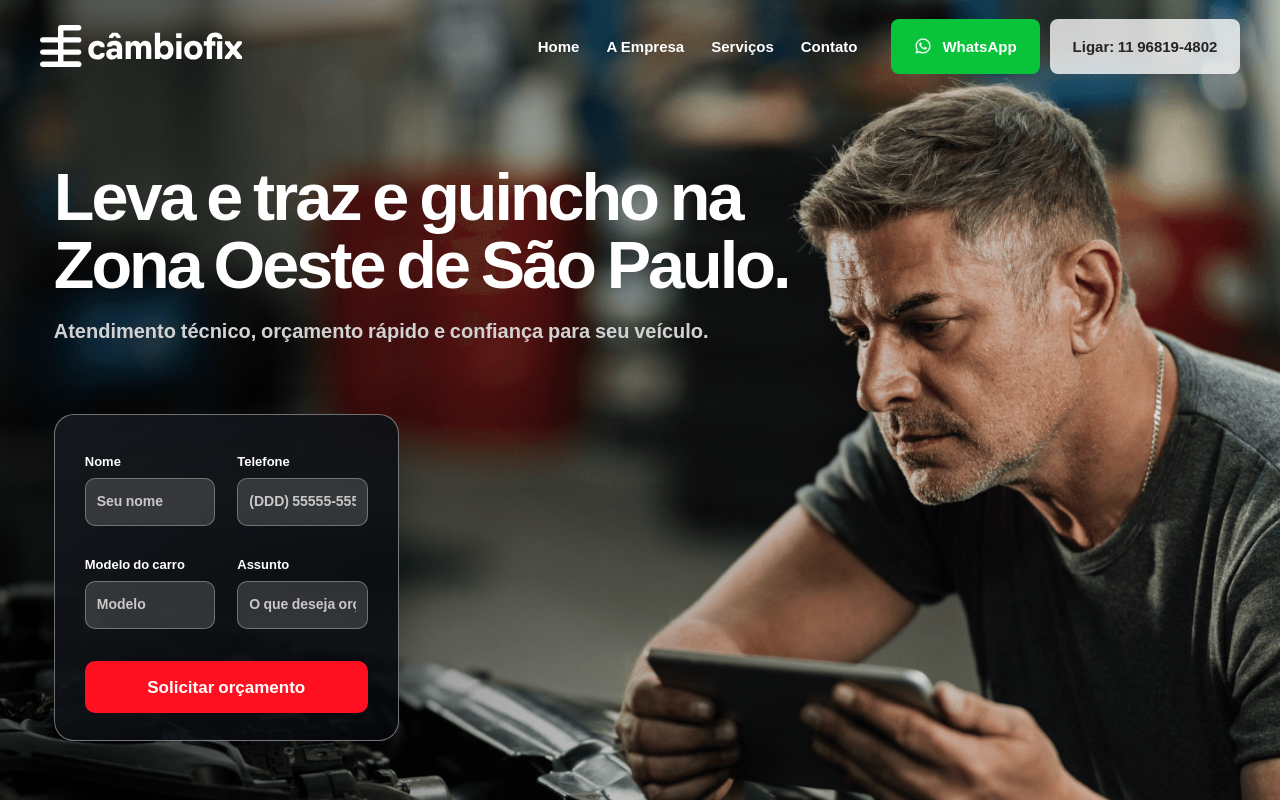
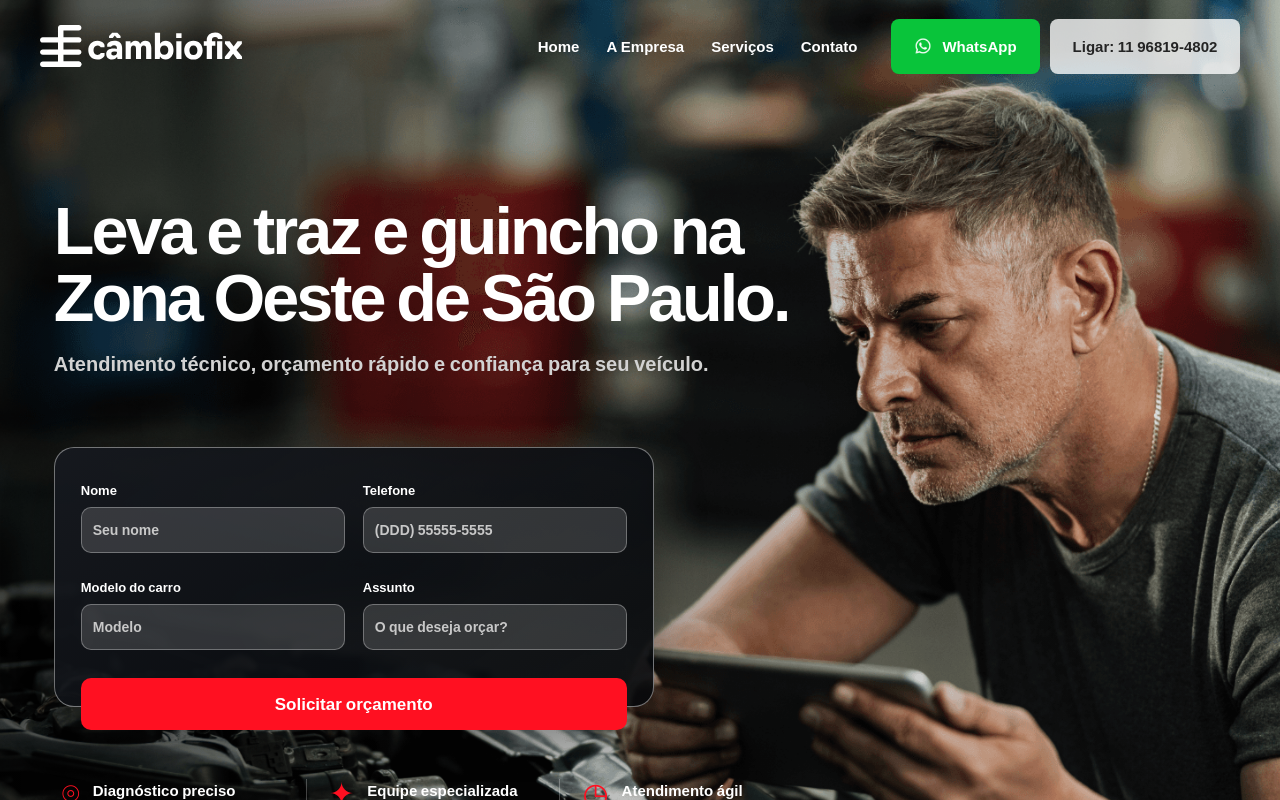
Before and after one commit to sidneirocha/cambiofix, a React (Vite) app: page / in a window 1280 px wide. Shown: the top 800 px of the page. Built offline with nearby package versions, Linux system fonts and the light colour scheme.

Commit message:
Set desktop quote form dimensions

```diff
--- a/src/styles.css
+++ b/src/styles.css
@@ -618,6 +618,23 @@ footer>div button:hover,footer>div button:focus-visible,
 
 /* Mobile overrides kept last so they win over the legacy responsive rules above. */
 /* FINAL-MOBILE-OVERRIDES */
+@media(min-width:801px){
+  .hero-content .quote-card{
+    width:600px!important;
+    min-width:600px!important;
+    max-width:600px!important;
+    height:260px!important;
+    min-height:260px!important;
+    max-height:260px!important;
+    box-sizing:border-box;
+    grid-template-columns:repeat(2,minmax(0,1fr))!important;
+    gap:14px 18px!important;
+    padding:22px 26px 16px!important;
+  }
+  .hero-content .quote-card label{min-width:0}
+  .hero-content .quote-card input,
+  .hero-content .quote-card textarea{height:46px!important}
+}
 @media(max-width:800px){
   .site-header.is-scrolled{background:#fff!important;box-shadow:0 2px 14px rgba(0,0,0,.16)!important}
   .site-header.is-scrolled .logo img{filter:none!important}
```
